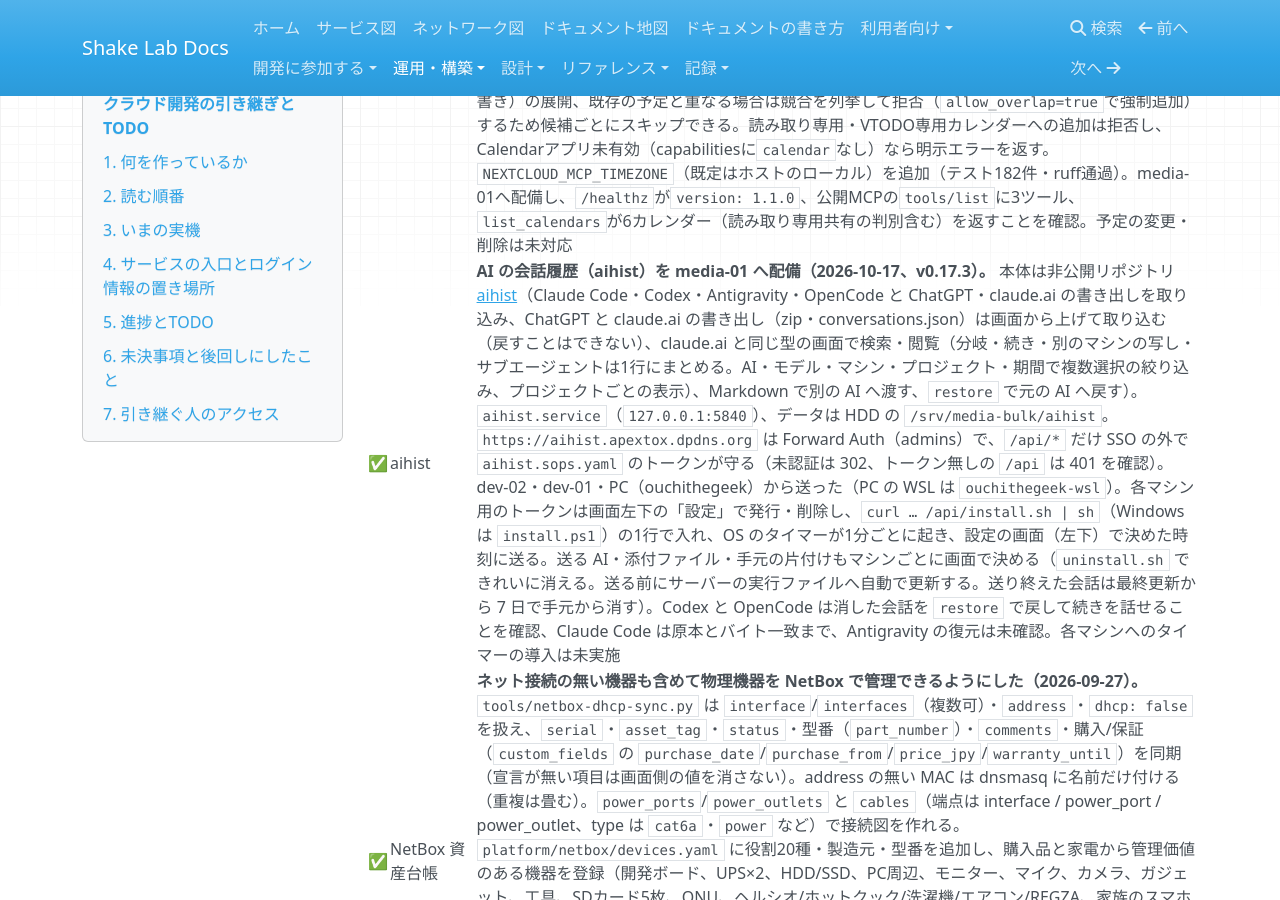
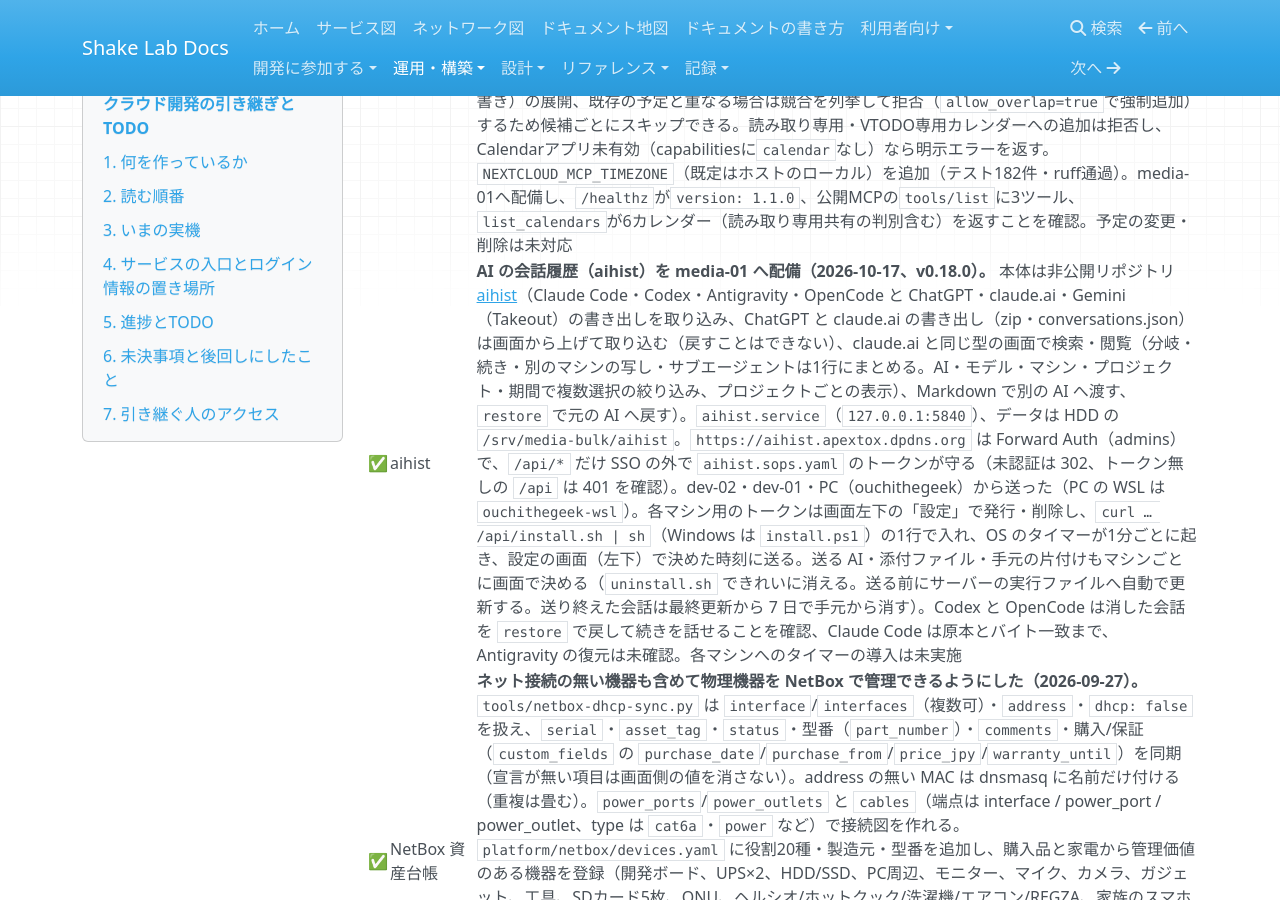
Before and after one commit to rurutheGeek/shake-cloud, an MkDocs documentation site: the page built from docs/operations/handover.md, in a window 1280 px wide and 900 px high, scrolled down 19835 px. Built offline with MkDocs 1.6.1, drawn with Linux system fonts in a browser that asks for light colours; nearby versions of some CDN libraries; a script that is not in the unit is left out.

Commit message:
chore(aihist): v0.18.0（Gemini の Takeout を取り込む）へ上げて配備する
Co-Authored-By: Claude Opus 5.5 <noreply@anthropic.com>

```diff
--- a/docs/operations/handover.md
+++ b/docs/operations/handover.md
@@ -220,7 +220,7 @@ sops --decrypt platform/sops/pve-users.sops.yaml
 | ✅ | Homarr | **ゲーム1の隔離ダウンロードのタイルをHomarrへ追加（2026-10-06）。** `stacks/homarr/apps.json` に「ダウンロード（qBittorrent）」（`https://torrent.play.apextox.dpdns.org`。未認証は302でAuthentikへ）と「ダウンロード（検疫）」（`https://play.apextox.dpdns.org/download`。ゲームポータルから分離した別コンテナ、ポータルSSOを共用。`/download/healthz` 200・未認証は303でログインへ）を追加し、`homarr.yml` でapps-01へ配備（35 apps・0 tiles removed）。torrent側の利用者ブラウザでのSSOログイン完了は未確認 | [Homarr](../services/homarr.md) |
 | 🟨 | Nextcloudアプリ | **自作の印刷・LocalSend送信を公開リポジトリへ切り出し、App Store公開の準備をした（2026-09-26）。** `cups_print`（[nextcloud-cups-print](https://github.com/rurutheGeek/nextcloud-cups-print)）と `localsend_share`（[nextcloud-localsend](https://github.com/rurutheGeek/nextcloud-localsend)）を作成し、各 `v1.0.2` をGitHub Releaseで配布。media-01は `manage.py custom-apps` で導入し旧 `shake_print`・`shake_localsend` を撤去（残る自作は `shake_tags` のみ）。中継は `stacks/print-api`・`stacks/localsend-send` を同じ実装へ更新。**実機確認（NC33）**: 印刷はPDFとMarkdown、ダイアログ（部数・カラー・ページ範囲）、LocalSendは実端末へ送信成功。LocalSendはmulticast応答がSG（22/80/443/53317のみ）で戻らないため、`LOCALSEND_SEND_SCAN` の外向き走査（HTTP legacy discovery）を追加。**プリンターはDHCPで `192.168.10.9`→`192.168.10.3` へ移動しており、キューをmDNS名 `ipp://cA5E9FB00000.local/ipp/print` に変更**（`cups_printer_uri`）。トークンはSOPS・実機・アプリ設定をローテーション済み。**外部レビューを受けて1.0.2で修正（Content-Length明示・中継エラー本文の表示・devicesのLANアドレス許可・トークン比較）。証明書は[PR #1272](https://github.com/nextcloud/app-certificate-requests/pull/1272)・[#1273](https://github.com/nextcloud/app-certificate-requests/pull/1273)を提出済み（署名待ち）。常用はNC33のまま（NC35は使い捨てコンテナで有効化・ルート・設定画面・JS配信のみ確認）** | [nextcloud.md](nextcloud.md)・[printer.md](../services/printer.md)・[D06](../development/D06-localsend.md)・[D08](../development/D08-nextcloud-print.md) |
 | ✅ | Nextcloud MCP | **Nextcloud MCPサーバを公開リポジトリへ切り出し、media-01をリリース取得方式へ移行（2026-09-26）。** [nextcloud-mcp](https://github.com/rurutheGeek/nextcloud-mcp) を作成して `v1.0.0` を公開、外部レビューを受けて `v1.0.1` に更新（tools/call前のwhoami必須化・タグreadのstat・write-denyの祖先拒否と展開メンバー検査・max_bytes検証・アーカイブ事前サイズ検査・Origin検証。標準ライブラリのみ・16ツール・テスト139件・Docker/GHCR対応）。呼び出し元の資格情報でNextcloudのACLに従うパススルー認証は不変。音楽ルートと追加の書き込み禁止プレフィックスをenv化し、tag-api連携はURLとトークンの両方があるときだけタグ3ツールを公開するようオプション化した。media-01は `group_vars/media.yml` の `nextcloud_mcp_version`/`_sha256` で固定したリリース資産をプレイが取得する。実機で `/healthz`（`version: 1.0.1`・`tag_tools: true`）とMCP接続からの `whoami`・MusicBrainz検索を確認。**2026-09-28: `v1.1.0`へ更新し、CalDAVカレンダー3ツール（`nextcloud_list_calendars`・`nextcloud_list_events`・`nextcloud_create_event`）を追加。** 繰り返し予定（`DAILY`/`WEEKLY`/`MONTHLY`/`YEARLY`、`COUNT`/`UNTIL`/`BYDAY`/`EXDATE`・上書き）の展開、既存の予定と重なる場合は競合を列挙して拒否（`allow_overlap=true`で強制追加）するため候補ごとにスキップできる。読み取り専用・VTODO専用カレンダーへの追加は拒否し、Calendarアプリ未有効（capabilitiesに`calendar`なし）なら明示エラーを返す。`NEXTCLOUD_MCP_TIMEZONE`（既定はホストのローカル）を追加（テスト182件・ruff通過）。media-01へ配備し、`/healthz`が`version: 1.1.0`、公開MCPの`tools/list`に3ツール、`list_calendars`が6カレンダー（読み取り専用共有の判別含む）を返すことを確認。予定の変更・削除は未対応 | [nextcloud-mcp.md](nextcloud-mcp.md)・[A06](../development/A06-nextcloud-mcp.md) |
-| ✅ | aihist | **AI の会話履歴（aihist）を media-01 へ配備（2026-10-17、v0.17.3）。** 本体は非公開リポジトリ [aihist](https://github.com/rurutheGeek/aihist)（Claude Code・Codex・Antigravity・OpenCode と ChatGPT・claude.ai の書き出しを取り込み、ChatGPT と claude.ai の書き出し（zip・conversations.json）は画面から上げて取り込む（戻すことはできない）、claude.ai と同じ型の画面で検索・閲覧（分岐・続き・別のマシンの写し・サブエージェントは1行にまとめる。AI・モデル・マシン・プロジェクト・期間で複数選択の絞り込み、プロジェクトごとの表示）、Markdown で別の AI へ渡す、`restore` で元の AI へ戻す）。`aihist.service`（`127.0.0.1:5840`）、データは HDD の `/srv/media-bulk/aihist`。`https://aihist.apextox.dpdns.org` は Forward Auth（admins）で、`/api/*` だけ SSO の外で `aihist.sops.yaml` のトークンが守る（未認証は 302、トークン無しの `/api` は 401 を確認）。dev-02・dev-01・PC（ouchithegeek）から送った（PC の WSL は `ouchithegeek-wsl`）。各マシン用のトークンは画面左下の「設定」で発行・削除し、`curl … /api/install.sh | sh`（Windows は `install.ps1`）の1行で入れ、OS のタイマーが1分ごとに起き、設定の画面（左下）で決めた時刻に送る。送る AI・添付ファイル・手元の片付けもマシンごとに画面で決める（`uninstall.sh` できれいに消える。送る前にサーバーの実行ファイルへ自動で更新する。送り終えた会話は最終更新から 7 日で手元から消す）。Codex と OpenCode は消した会話を `restore` で戻して続きを話せることを確認、Claude Code は原本とバイト一致まで、Antigravity の復元は未確認。各マシンへのタイマーの導入は未実施 | [aihist.md](aihist.md) |
+| ✅ | aihist | **AI の会話履歴（aihist）を media-01 へ配備（2026-10-17、v0.18.0）。** 本体は非公開リポジトリ [aihist](https://github.com/rurutheGeek/aihist)（Claude Code・Codex・Antigravity・OpenCode と ChatGPT・claude.ai・Gemini（Takeout）の書き出しを取り込み、ChatGPT と claude.ai の書き出し（zip・conversations.json）は画面から上げて取り込む（戻すことはできない）、claude.ai と同じ型の画面で検索・閲覧（分岐・続き・別のマシンの写し・サブエージェントは1行にまとめる。AI・モデル・マシン・プロジェクト・期間で複数選択の絞り込み、プロジェクトごとの表示）、Markdown で別の AI へ渡す、`restore` で元の AI へ戻す）。`aihist.service`（`127.0.0.1:5840`）、データは HDD の `/srv/media-bulk/aihist`。`https://aihist.apextox.dpdns.org` は Forward Auth（admins）で、`/api/*` だけ SSO の外で `aihist.sops.yaml` のトークンが守る（未認証は 302、トークン無しの `/api` は 401 を確認）。dev-02・dev-01・PC（ouchithegeek）から送った（PC の WSL は `ouchithegeek-wsl`）。各マシン用のトークンは画面左下の「設定」で発行・削除し、`curl … /api/install.sh | sh`（Windows は `install.ps1`）の1行で入れ、OS のタイマーが1分ごとに起き、設定の画面（左下）で決めた時刻に送る。送る AI・添付ファイル・手元の片付けもマシンごとに画面で決める（`uninstall.sh` できれいに消える。送る前にサーバーの実行ファイルへ自動で更新する。送り終えた会話は最終更新から 7 日で手元から消す）。Codex と OpenCode は消した会話を `restore` で戻して続きを話せることを確認、Claude Code は原本とバイト一致まで、Antigravity の復元は未確認。各マシンへのタイマーの導入は未実施 | [aihist.md](aihist.md) |
 | ✅ | NetBox 資産台帳 | **ネット接続の無い機器も含めて物理機器を NetBox で管理できるようにした（2026-09-27）。** `tools/netbox-dhcp-sync.py` は `interface`/`interfaces`（複数可）・`address`・`dhcp: false` を扱え、`serial`・`asset_tag`・`status`・型番（`part_number`）・`comments`・購入/保証（`custom_fields` の `purchase_date`/`purchase_from`/`price_jpy`/`warranty_until`）を同期（宣言が無い項目は画面側の値を消さない）。address の無い MAC は dnsmasq に名前だけ付ける（重複は畳む）。`power_ports`/`power_outlets` と `cables`（端点は interface / power_port / power_outlet、type は `cat6a`・`power` など）で接続図を作れる。`platform/netbox/devices.yaml` に役割20種・製造元・型番を追加し、購入品と家電から管理価値のある機器を登録（開発ボード、UPS×2、HDD/SSD、PC周辺、モニター、マイク、カメラ、ガジェット、工具、SDカード5枚、ONU、ヘルシオ/ホットクック/洗濯機/エアコン/REGZA、家族のスマホ3台、SwitchBot 開閉センサー、Eufy SmartTrack。計70台）。ケーブル11本（ネット幹線6＋UPS1 バッテリー口5。UPS2 は予備）。aterm は PA-WG1200HP、Redmi は Xiaomi、Echo は Amazon へ修正。PC3台はスペックを記録し役割を Desktop/Laptop へ。`ensure` は冪等、`pull`/`push` も通過。ケーブル・電源タップ・充電器・電子部品は載せない方針（主要な幹線と UPS 接続だけ接続図にする）。**残りは各機器のシリアル、PC3台のメーカ・型番、Wi-Fi 家電の MAC、TL-SG605 の port 番号確認、unknown-43/84 の正体** | [netbox.md](netbox.md#assets) |
 | ✅ | パスキー | **パスワードレスの自動入力が出ない原因を特定し、discoverable（resident key）を必須化（2026-09-27）。** サーバー側（識別ステージの `passkey_challenge`・`autocomplete="username webauthn"`・パスワード/検証段を飛ばす既定ポリシー）は正常で、原因は登録済みBitwardenパスキーが2要素専用（非discoverable）だったこと。MFAでは使えており（`last_t`＝2026-09-26 09:51の本人ログインと一致）、`allowCredentials: []` の自動入力にだけ出ない症状だった。WebAuthn setupステージ `default-authenticator-webauthn-setup` を `resident_key_requirement: required` へ変更し、`configure.py` が冪等に適用（実機にも適用済み）。**2026-09-27より前に登録したパスキーは削除して登録し直しが必要。** Firefoxはユーザー名欄のパスキー自動入力に非対応（Chrome/Edge/Safariを使う） | [identity.md](identity.md#パスキーだけでログインするパスワードレス) |
 | ✅ | セッション | **再ログイン頻度を下げた（2026-09-27）。** 実機DBで、認証セッションがブラウザー終了＋サーバー側24時間（tenant `default_token_duration: days=1`）で切れていた。`configure.py` が `default-authentication-login` の `remember_me_offset` を `days=30` にし、ログイン最後の「Stay signed in?」で **Yes** のときだけ30日保持（Noは従来どおり）。実機にも適用済み。常時30日にする場合は同ステージの `session_duration: days=30` | [identity.md](identity.md#再ログインを減らすセッション保持) |
```
Also changed, not shown: 1 other file.
